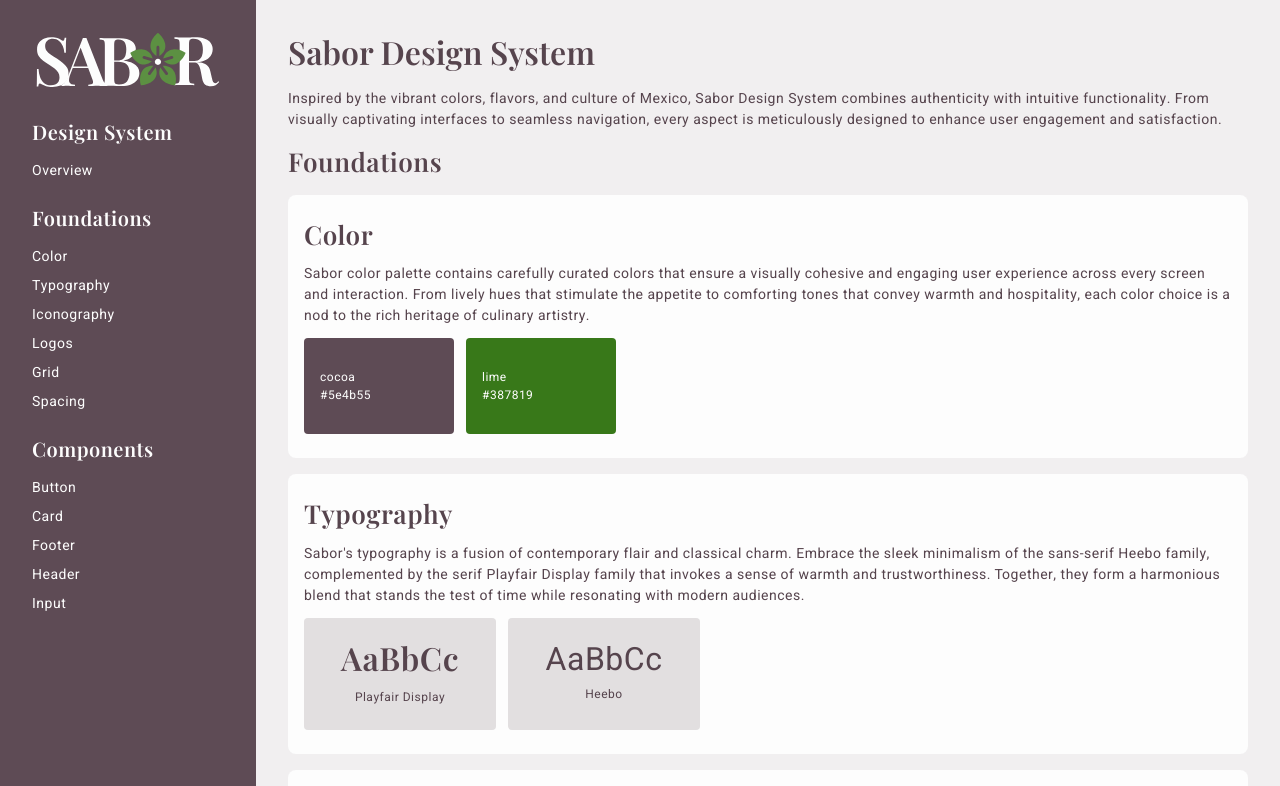
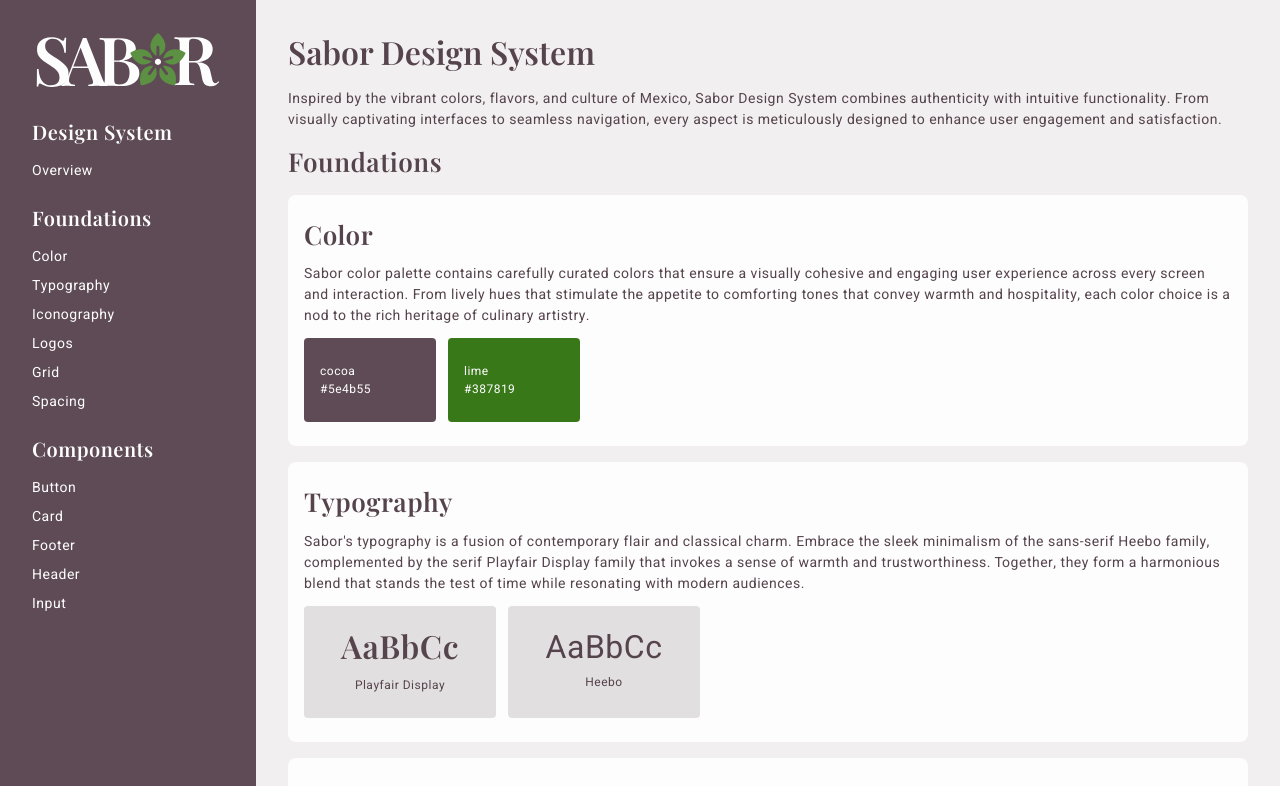
Before and after one commit to mranenko/sabor-design-system, a React (Vite) app: page / in a window 1280 px wide. Shown: the top 786 px of the page. Built offline with nearby package versions, Linux system fonts and the light colour scheme.

Commit message:
responsive styles

```diff
--- a/src/assets/styles/layouts/main.scss
+++ b/src/assets/styles/layouts/main.scss
@@ -3,7 +3,7 @@
 .main {
   background: var(--color-background);
   color: var(--color-foreground);
-  padding: 6rem 2rem 2rem;
+  padding: 6rem 1.5rem 2rem;
   width: 100%;
 }
 
--- a/src/assets/styles/layouts/nav.scss
+++ b/src/assets/styles/layouts/nav.scss
@@ -33,7 +33,7 @@
   cursor: pointer;
   font-size: 2.5rem;
   height: 3rem;
-  left: 2rem;
+  left: 1.5rem;
   position: fixed;
   top: 1.5rem;
   transition: background .5s;
--- a/src/assets/styles/pages/colors.scss
+++ b/src/assets/styles/pages/colors.scss
@@ -1,3 +1,4 @@
+@use '../base/breakpoints' as *;
 @use '../base/colors' as *;
 
 @mixin swatch($background, $background-value: $background) {
@@ -13,14 +14,14 @@
     align-items: center;
     border-radius: .25rem;
     display: inline-grid;
-    height: 6rem;
+    height: 5.25rem;
     justify-content: center;
-    width: 6rem;
+    width: 5.25rem;
   }
 
   &.wide,
   &.wide::after {
-    width: 9.375rem;
+    width: 8.25rem;
   }
 
   &::after {
@@ -58,3 +59,18 @@
   flex-wrap: wrap;
   gap: .75rem;
 }
+
+@include respond-to(small) {
+  .swatch {
+    &,
+    &::after {
+      height: 6rem;
+      width: 6rem;
+    }
+
+    &.wide,
+    &.wide::after {
+      width: 9.375rem;
+    }
+  }
+}
```
